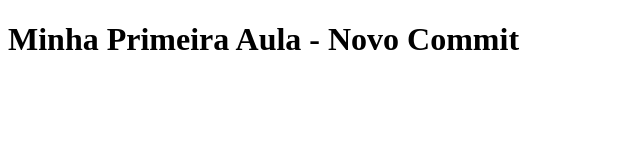
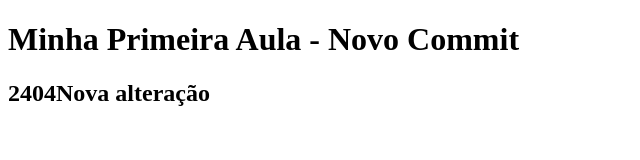
Before and after one commit to JorgeRamalho/aula-1, a plain HTML site: page index.html in a window 1280 px wide. Shown: the whole page, without its empty margins (0-640 px from the left). Drawn offline with Linux system fonts and the light colour scheme.

Commit message:
Alteração Atualizada

```diff
--- a/index.html
+++ b/index.html
@@ -6,5 +6,6 @@
 </head>
 <body>
     <h1>Minha Primeira Aula - Novo Commit</h1>
+    <h2>2404Nova alteração</h2>
 </body>
 </html>
```
